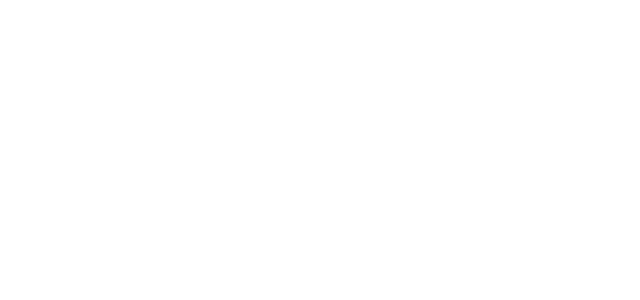
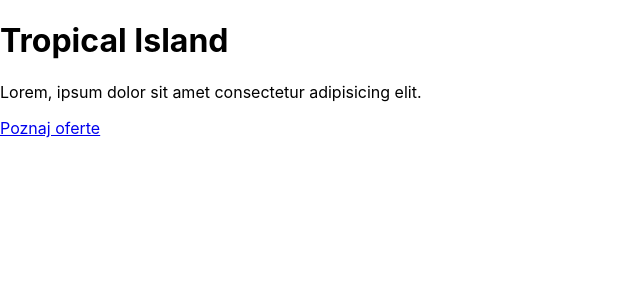
Before and after one commit to Szymofcion/React-Holiday, a React (Create React App) app: page / in a window 1280 px wide. Shown: the top 300 px of the page, without its empty margins (0-640 px from the left). Built offline with nearby package versions, Linux system fonts and the light colour scheme.

Commit message:
added some component

```diff
--- a/src/App.js
+++ b/src/App.js
@@ -1,10 +1,11 @@
+import Header from "./component/Header";
 
-import './App.css';
+import "./App.css";
 
 function App() {
   return (
     <div className="App">
-
+      <Header />
     </div>
   );
 }
--- /dev/null
+++ b/src/component/Header.js
@@ -0,0 +1,18 @@
+import React from "react";
+
+const Header = () => {
+  return (
+    <header>
+      <h1 class="header__title">Tropical Island</h1>
+      <p class="header__text">
+        Lorem, ipsum dolor sit amet consectetur adipisicing elit.
+      </p>
+      <a href="#offers" class="header__btn btn-special-animation">
+        Poznaj oferte
+      </a>
+      <div class="white-block white-block-left"></div>
+    </header>
+  );
+};
+
+export default Header;
```
Also changed, not shown: src/component/Header.scss (added), src/component/UI/Nav.js (added), src/component/UI/Nav.scss (added).
